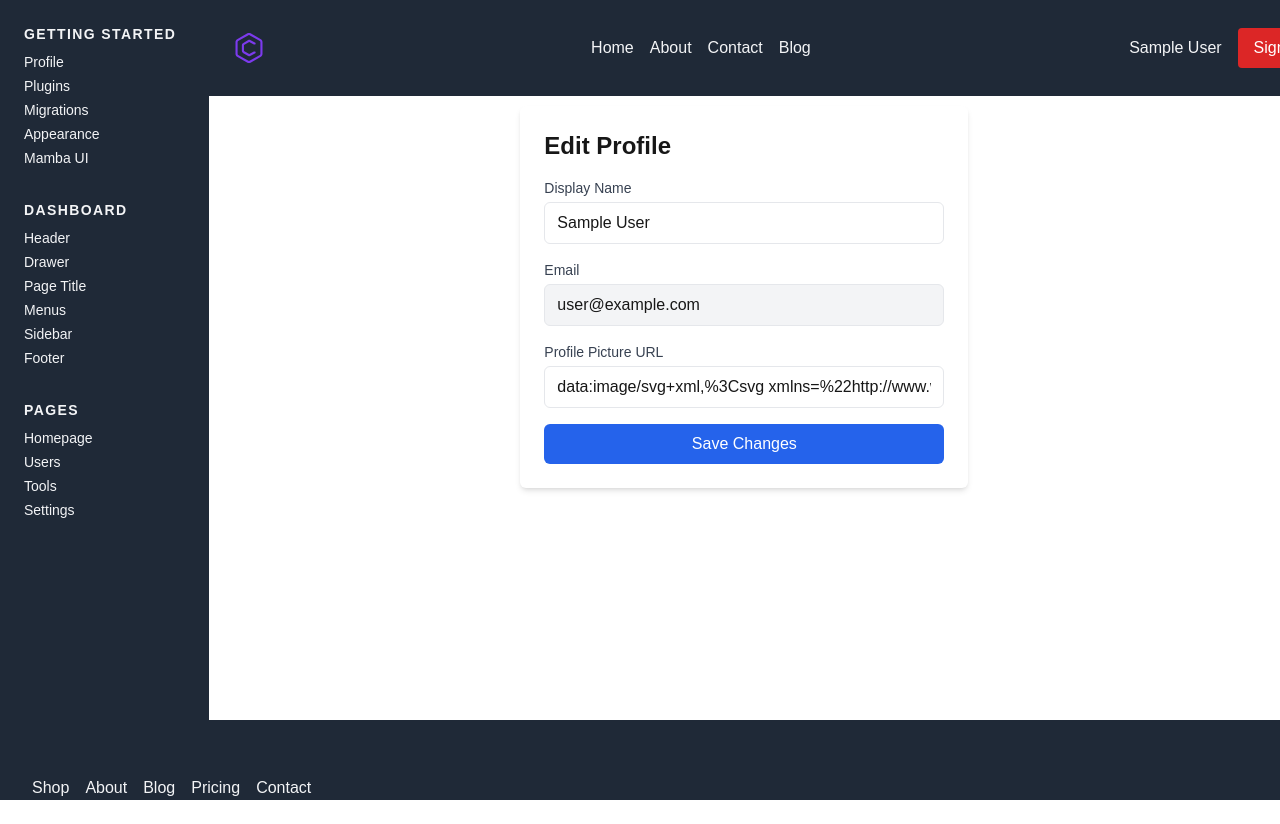
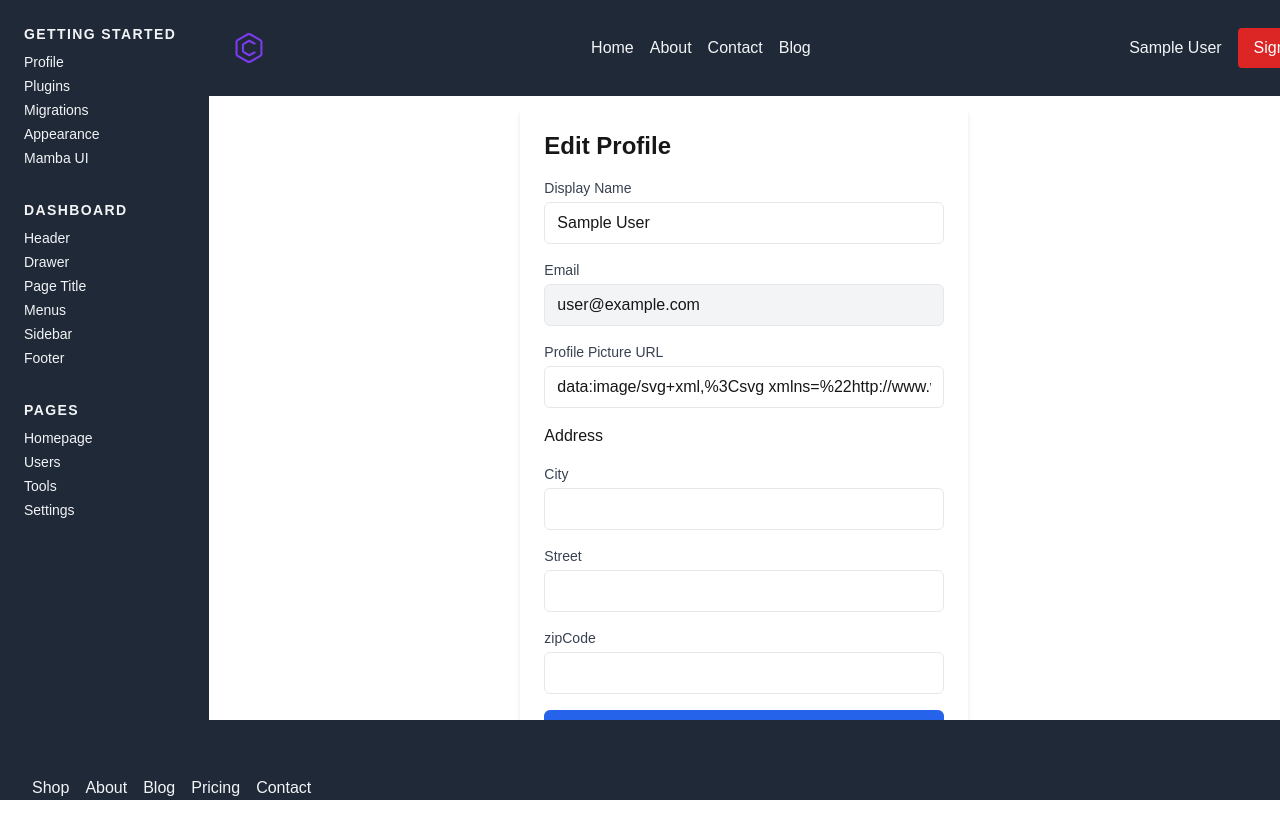
Before and after one commit to Rbabinski2000/nextjs-project, a Next.js app: page /user/profile in a window 1280 px wide. Built offline with nearby package versions, Linux system fonts and the light colour scheme; no server answers; sample sign-in values are in the browser's storage.

Commit message:
lab 09 task 1 and collection handler

```diff
--- /dev/null
+++ b/app/(protected)/user/profile/fireCollection.jsx
@@ -0,0 +1,36 @@
+import { db } from '@/app/lib/firebase'
+import { collection, addDoc, setDoc, doc, getDoc } from 'firebase/firestore'
+
+
+
+async function DbCollectionSet(addressData){
+
+    try {
+        const docRef = await setDoc(doc(db, "users", user?.uid), {
+          address: {
+            city: addressData.city,
+            street: addressData.street,
+            zipCode: addressData.zipCode
+          }
+        });
+        console.log("Document written with ID: ", docRef?.uid);
+      } catch (e) {
+        console.error("Error adding document: ", e);
+      }
+
+
+};
+async function DbCollectionGet(user){
+    const docRef=doc(db,"users",user?.uid);
+    const docSnap=await getDoc(docRef)
+    if (docSnap.exists()) {
+        console.log("Document data:", docSnap.data());
+      } else {
+        // docSnap.data() will be undefined in this case
+        console.log("No such document!");
+      }
+
+    return docSnap
+}
+
+export {DbCollectionSet,DbCollectionGet}
--- a/app/(protected)/user/profile/page.jsx
+++ b/app/(protected)/user/profile/page.jsx
@@ -4,22 +4,37 @@ import { updateProfile,reload } from "firebase/auth";
 import { useAuth } from "@/app/lib/AuthContext";
 import { useRouter } from "next/navigation";
 import Image from 'next/image'
+import { DbCollectionGet,DbCollectionSet } from "./fireCollection";
+
+import { db } from '@/app/lib/firebase'
+import { collection, addDoc, setDoc, doc, getDoc } from 'firebase/firestore'
 
 function ProfileForm() {
   const { user } = useAuth();
   const [error, setError] = useState(""); // Stan obsługujący błędy
   const router=useRouter();
+
   const [formData, setFormData] = useState({
     displayName: user?.displayName || "",
     email: user?.email || "",
     photoURL: user?.photoURL || "",
   });
+  const [addressData, setAddressData] = useState({
+    city:"",
+    street:"",
+    zipCode:""
+  });
 
+
+  // const docA=doc(db,"users","8gvxS1VytSQfUXgHzPG1");
+  // const docSnap=getDoc(docA)
+  // console.log(docSnap)
   const onSubmit = (event) => {
     event.preventDefault();
 
 
-
+    const test=DbCollectionGet(user)
+    console.log(addressData)
     updateProfile(user, {
       displayName: formData.displayName,
       photoURL: formData.photoURL,
@@ -37,6 +52,13 @@ function ProfileForm() {
   const handleChange = (event) => {
     const { name, value } = event.target;
     setFormData((prevState) => ({
+      ...prevState,
+      [name]: value,
+    }));
+  };
+  const handleChangeAddress = (event) => {
+    const { name, value } = event.target;
+    setAddressData((prevState) => ({
       ...prevState,
       [name]: value,
     }));
@@ -90,6 +112,46 @@ function ProfileForm() {
             className="w-full px-3 py-2 border rounded-md"
           />
         </div>
+        <h1>Address</h1>
+        <div>
+          <label htmlFor="city" className="block mb-1 text-sm font-medium text-gray-700">
+            City
+          </label>
+          <input
+            type="text"
+            id="city"
+            name="city"
+            value={addressData.city}
+            onChange={handleChangeAddress}
+            className="w-full px-3 py-2 border rounded-md"
+          />
+        </div>
+        <div>
+          <label htmlFor="street" className="block mb-1 text-sm font-medium text-gray-700">
+            Street
+          </label>
+          <input
+            type="text"
+            id="street"
+            name="street"
+            value={addressData.street}
+            onChange={handleChangeAddress}
+            className="w-full px-3 py-2 border rounded-md"
+          />
+        </div>
+        <div>
+          <label htmlFor="zipCode" className="block mb-1 text-sm font-medium text-gray-700">
+            zipCode
+          </label>
+          <input
+            type="text"
+            id="zipCode"
+            name="zipCode"
+            value={addressData.zipCode}
+            onChange={handleChangeAddress}
+            className="w-full px-3 py-2 border rounded-md"
+          />
+        </div>
         <button
           type="submit"
           className="w-full px-4 py-2 text-white bg-blue-600 rounded-md hover:bg-blue-700"
--- a/app/lib/firebase.js
+++ b/app/lib/firebase.js
@@ -2,6 +2,7 @@
 // Import the functions you need from the SDKs you need
 import { initializeApp,getApp,getApps } from "firebase/app";
 import { getAuth } from "firebase/auth";
+import { getFirestore } from "firebase/firestore"
 //import { getAnalytics } from "firebase/analytics";
 //import "./envConfig";
 
@@ -38,6 +39,7 @@ const firebaseConfig = {
   //console.log(process)
 const app = !getApps.length ? initializeApp(firebaseConfig) : getApp();
 const auth=getAuth(app)
+const db = getFirestore(app);
 //const analytics = getAnalytics(app);
 
-export {app,auth}
+export {app,auth,db}
```
